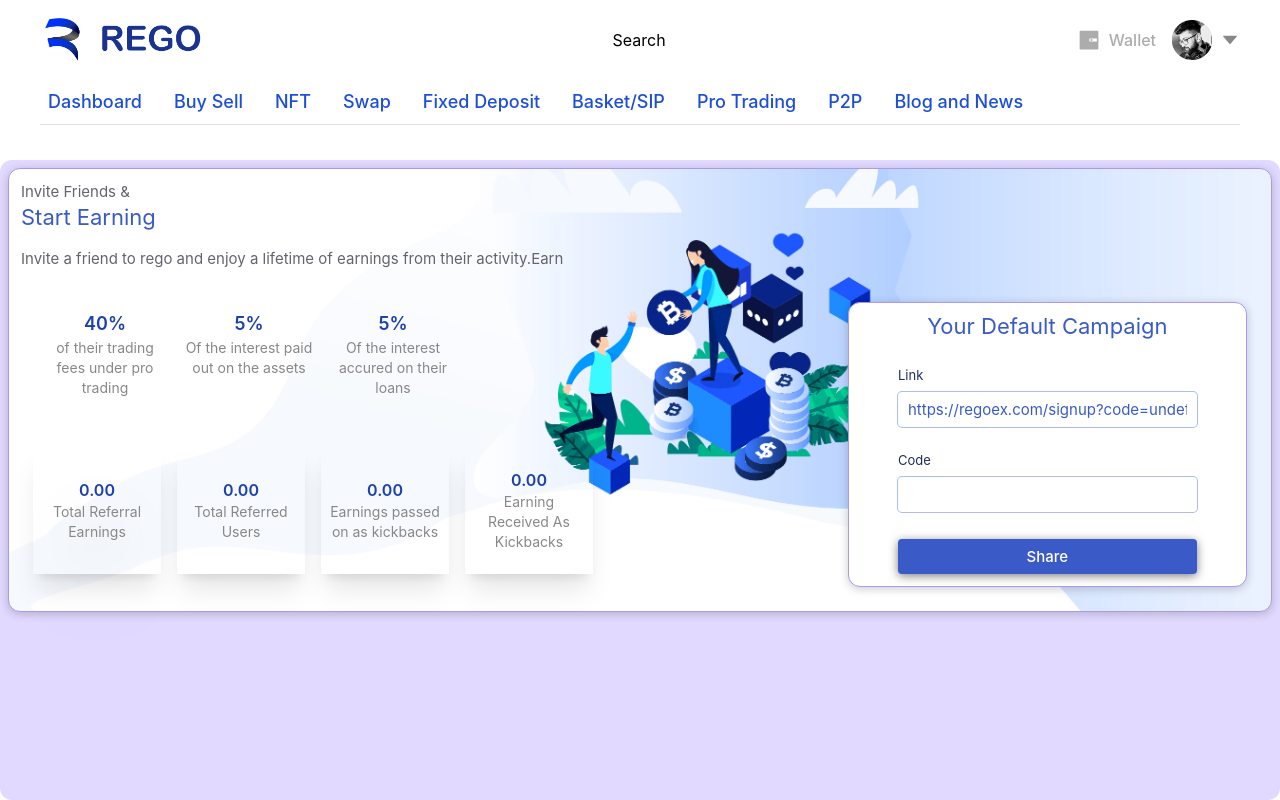
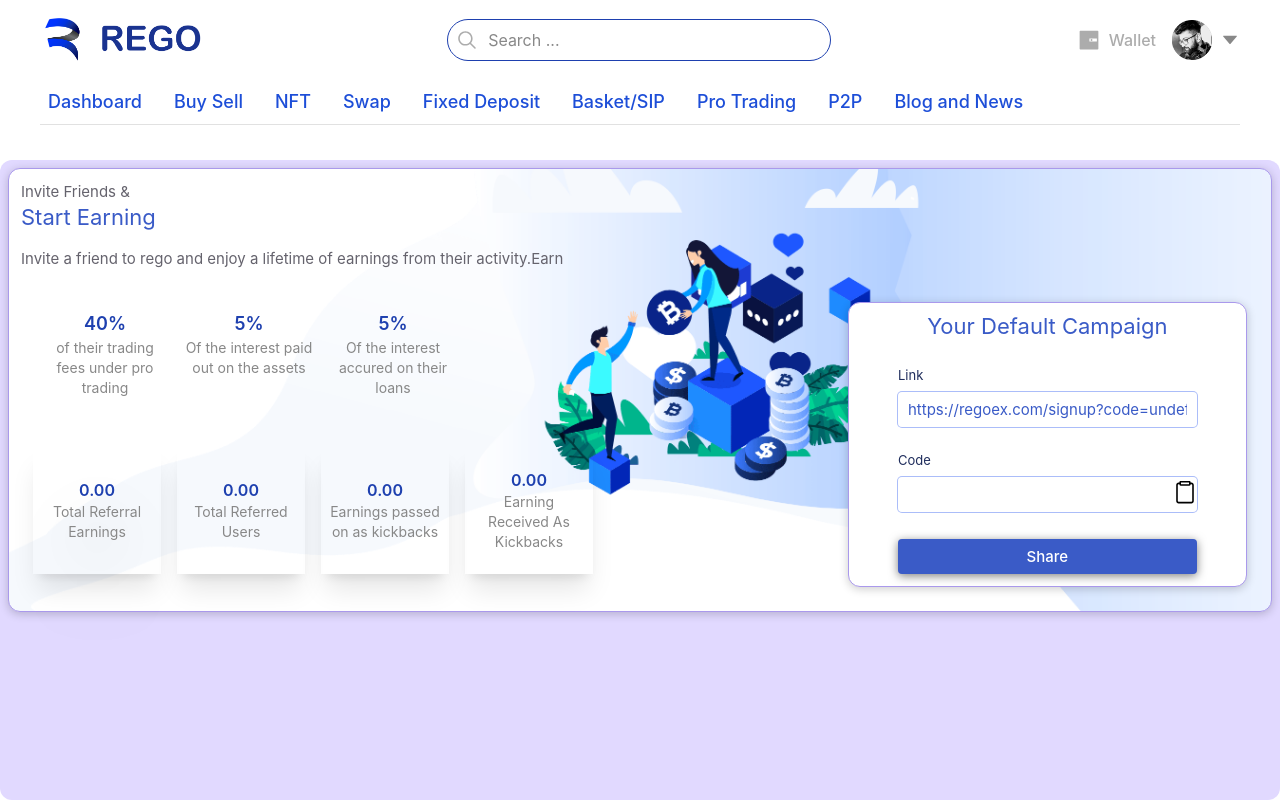
Before and after one commit to QuestGltAdmin/Rego-front, a React (Create React App) app: page /referral in a window 1280 px wide. Built offline with nearby package versions, Linux system fonts and the light colour scheme.

Commit message:
added search bar and ui fixes in referralpage

```diff
--- a/package.json
+++ b/package.json
@@ -22,7 +22,6 @@
     "lodash": "^4.17.21",
     "qrcode.react": "^3.1.0",
     "react": "^18.2.0",
-    "react-bootstrap": "^2.1.0",
     "react-chartjs-2": "^4.3.1",
     "react-dom": "^18.2.0",
     "react-hook-form": "^7.34.0",
--- a/src/components/Cocoon.tsx
+++ b/src/components/Cocoon.tsx
@@ -10,9 +10,9 @@ import { blue, indigo, violet } from '@radix-ui/colors'
 import { logout } from '../store/reducers/authReducer.js'
 import { useDispatch } from 'react-redux';
 import { toast } from 'react-toastify';
-import { Modal } from 'react-bootstrap';
-import { Button } from './styled/ui';
+import { Button, Input } from './styled/ui';
 import LogoutModal from './modals/LogoutModal';
+import { MagnifyingGlassIcon } from '@radix-ui/react-icons';
 
 function useRedirectToLoginIfUnauthenticated(isPublic = false) {
 	//Logic Here
@@ -137,11 +137,16 @@ const Layout = (props: LayoutProps) => {
 						<Link to="/dashboard" className=''>
 							<Logo />
 						</Link>
-						<div className="hidden md:flex">Search</div>
+						<div className=" relative hidden md:flex items-center">
+						<input className="p-2 pl-10  rounded-full w-96 border border-blue-800" placeholder='Search ...'/>
+						<MagnifyingGlassIcon className=" absolute left-0 h-6 w-6 ml-2 text-gray-400 " />
+						</div>
 						<div className="flex items-center gap-2 self-center">
 							<span className="group flex items-center rounded-full p-2.5 text-sm font-medium text-neutral-500 hover:bg-gray-50 hover:text-neutral-900 lg:hidden">
 								{/* <KBarTrigger /> */}
-								<div>Search</div>
+								<div>
+									<MagnifyingGlassIcon className='h-6 w-6 text-gray-400 hover:text-blue-800 cursor-pointer'/>
+								</div>
 							</span>
 							<button className="rounded-full bg-white p-2 text-gray-400 hover:bg-gray-50 hover:text-blue-800 focus:outline-none focus:ring-2 focus:ring-black focus:ring-offset-2">
 								<span className="sr-only">{"Wallet"}</span>
--- /dev/null
+++ b/src/components/modals/SearchModal.jsx
@@ -0,0 +1,9 @@
+import React from 'react'
+
+export default function SearchModal() {
+	return (
+		<>
+    <div>SearchModal</div>
+		</>
+	)
+}
--- a/src/pages/referral/index.jsx
+++ b/src/pages/referral/index.jsx
@@ -3,15 +3,23 @@ import AnimatePage from 'HOCs/Animate';
 import { Box, Flex, Button, Heading3, Input, Text, Fieldset, Label } from 'components/styled/ui';
 import { violet } from '@radix-ui/colors';
 import { useSelector } from 'react-redux';
-import { Modal } from 'react-bootstrap';
 import { FacebookIcon, FacebookShareButton, WhatsappIcon, WhatsappShareButton } from 'react-share'
 import ReferralModal from 'components/modals/ReferralModal';
-
+import { ClipboardIcon } from '@radix-ui/react-icons'
 
 function Index() {
   const { user } = useSelector((state) => state.auth);
   const [refferalModel, setRefferalModel] = useState(false);
   console.log("USER", user);
+
+
+
+  //Helper Function to handle copying of wallet address
+  const handleCopyToClipboard = () => {
+    //it'll only work with https
+    console.log(depositAddress);
+  }
+
 
   return (
     <>
@@ -64,7 +72,10 @@ function Index() {
               </Fieldset>
               <Fieldset>
                 <Label htmlFor="code" >Code</Label>
+                <div className="relative flex ">
                 <Input id="code" name="code" readOnly type="text" value={user.ref_code} />
+                <ClipboardIcon onClick={() => handleCopyToClipboard()} className="hover:text-blue-800  cursor-pointer absolute h-6 w-6 top-1 right-0 ml-1  "/>
+                </div>
               </Fieldset>
               <Button
                 onClick={() => {
```
Also changed, not shown: 1 other file (tests, documents, lock files or other folders).
